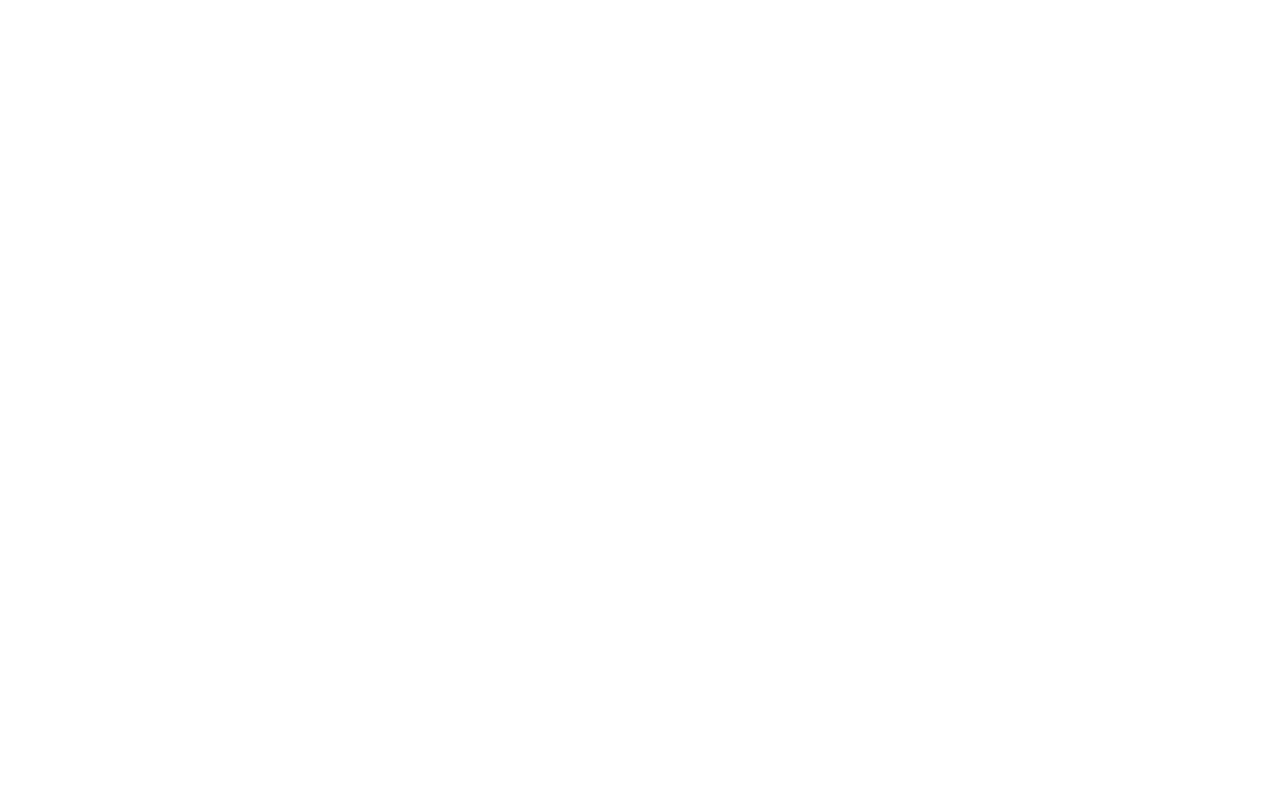
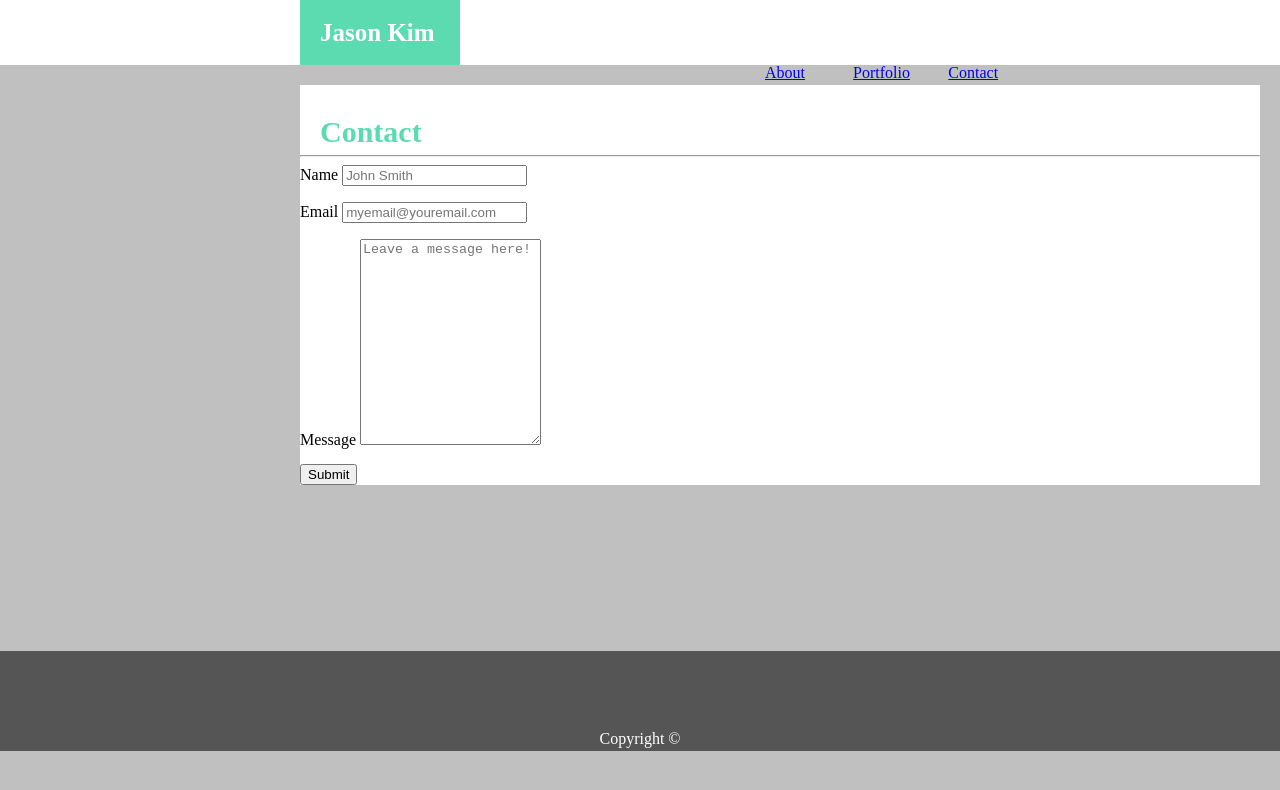
Before and after one commit to jasonkim4201/Basic-Portfolio, a plain HTML site: page contact.html in a window 1280 px wide. Drawn offline with Linux system fonts and the light colour scheme.

Commit message:
expanded on the basics of a contact page with some css on it

```diff
--- a/assets/css/style.css
+++ b/assets/css/style.css
@@ -15,6 +15,7 @@ body {
   float: right;
 
 }
+/* Probably should have used something other than relative position. Everything becomes out of place when browser page size is changed. */
 .link1 {
   position: relative;
   right: 475px;
@@ -54,10 +55,6 @@ header {
   left: 10px;
 }
 
-#bio {
-
-}
-
 h1 {
   color: rgb(92, 219, 177);
   font-size: 30px;
@@ -73,3 +70,11 @@ h1 {
   margin-top: 175px;
   height: 100px;
 }
+
+.footerc {
+  text-align: center;
+  background-color: rgba(5, 5, 5, 0.568);
+  color: white;
+  margin-top: 166px;
+  height: 100px;
+}
--- a/contact.html
+++ b/contact.html
@@ -0,0 +1,79 @@
+<!DOCTYPE html>
+<html lang="en">
+
+<head>
+  <meta charset="UTF-8">
+  <meta name="viewport" content="width=device-width, initial-scale=1.0">
+  <meta http-equiv="X-UA-Compatible" content="ie=edge">
+  <title>Contact Me</title>
+  <link rel="stylesheet" href="assets/css/reset.css">
+  <!-- Adding reset to make top area all white.-->
+  <link rel="stylesheet" href="assets/css/style.css">
+
+</head>
+
+<body>
+
+  <div class="top">
+
+    <header>Jason Kim</header>
+
+    <div class="link1">
+
+      <a href="index.html">About</a>
+
+    </div>
+
+    <div class="link2">
+
+      <a href="portfolio.html">Portfolio</a>
+
+    </div>
+
+    <div class="link3">
+
+      <a href="contact.html">Contact</a>
+
+    </div>
+
+  </div>
+
+  <div class="content">
+
+    <br><br>
+
+    <h1>Contact</h1>
+    <hr>
+
+    <!--Took example off of w3schools-->
+    <div class="contactbox">
+      <form action="action_page.php">
+
+        <label for="contactname">Name</label>
+        <input type="text" id="contactname" name="cname" placeholder="John Smith">
+
+        <br><br>
+
+        <label for="email">Email</label>
+        <input type="text" id="contactmail" name="cmail" placeholder="myemail@youremail.com">
+
+        <br><br>
+        <label for="message">Message</label>
+        <textarea id="message" name="message" placeholder="Leave a message here!" style="height:200px"></textarea>
+
+        <br><br>
+
+        <input type="submit" value="Submit">
+      </form>
+
+    </div>
+
+
+  </div>
+
+  <div class="footerc">
+    <br><br><br><br><br>
+    Copyright ©</div>
+</body>
+
+</html>
```
Also changed, not shown: index.html (+1 -1 lines).
